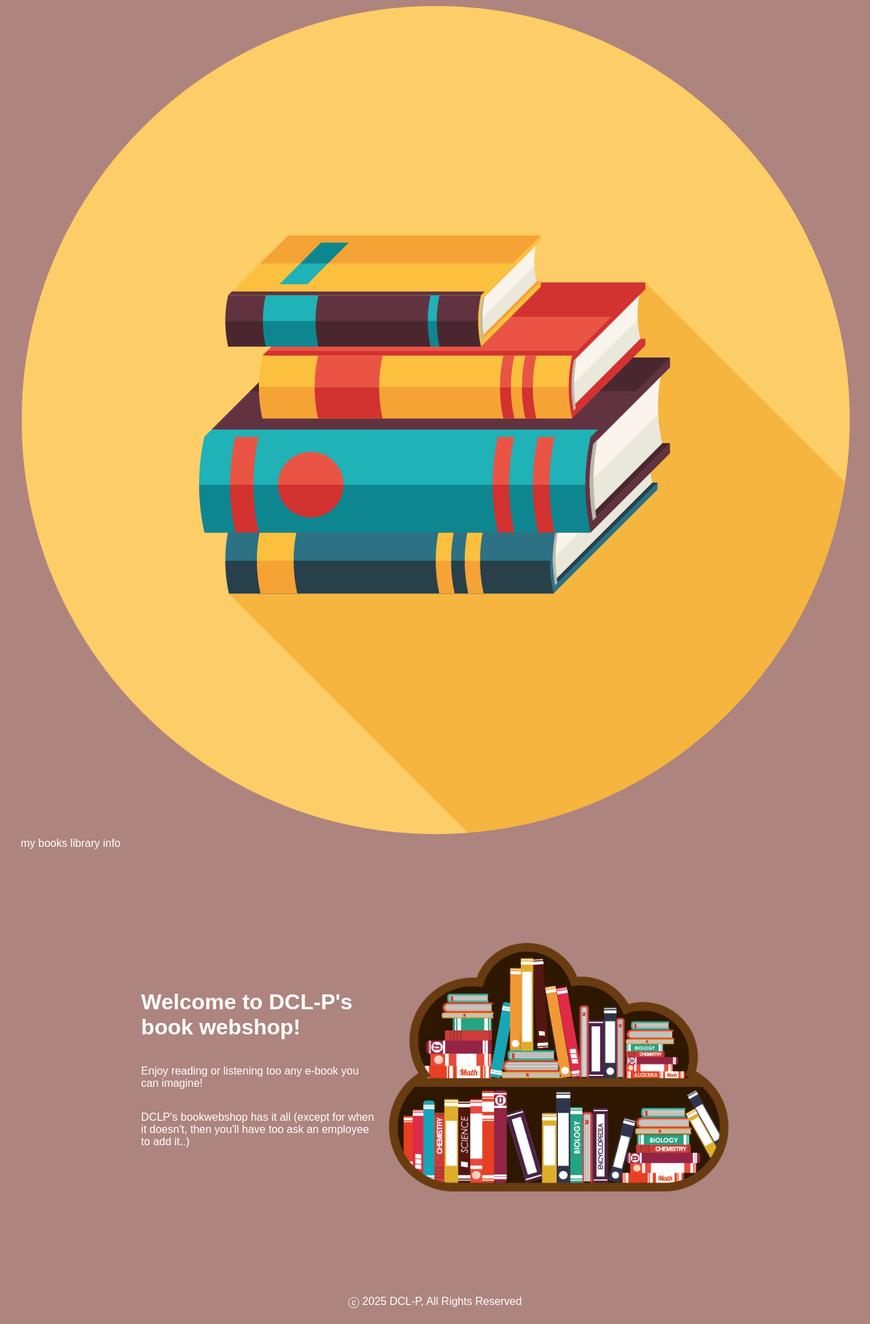
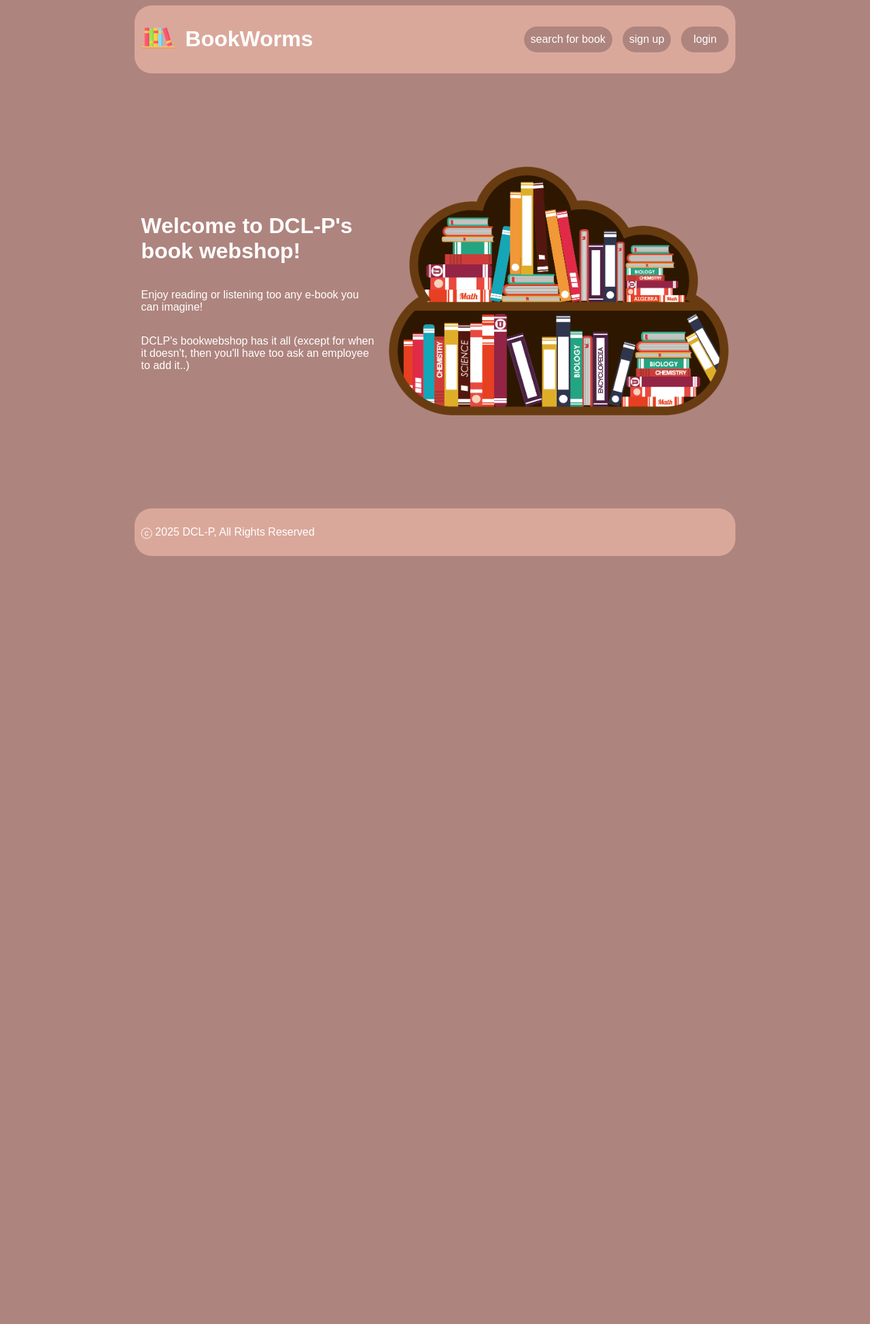
Before and after one commit to DCL-P/book_webshop, a Symfony app: template templates/homepage.html.twig in a window 1280 px wide. Shown: the whole page at 68% size. After the commit the page ends 818 px from the top, so only its background shows below. Run offline with Twig, Linux system fonts and the light colour scheme; the template is opened without the code that fills it, so the values that code supplies are empty; some libraries are stand-ins or nearby versions.

Commit message:
adjusted header and footer structure
made the header and footer look a little nicer :)

The header now includes a link too search for all the books, to login in and too sign in (these pages will be made later on)

```diff
--- a/templates/template_fragments/footer.html.twig
+++ b/templates/template_fragments/footer.html.twig
@@ -1,5 +1,5 @@
-<footer id="m_header_container">
-    <nav id="m_header_content">
+<footer class="m_container">
+    <div class="m_content">
         <p>ⓒ 2025 DCL-P, All Rights Reserved</p>
-    </nav>
+    </div>
 </footer>
--- a/templates/template_fragments/header.html.twig
+++ b/templates/template_fragments/header.html.twig
@@ -1,12 +1,15 @@
-<header id="m_header_container">
-    <nav id="m_header_content">
-        <section>
-            <img id="header_icon" alt="list_icon" src="{{asset('images/library_icon.png')}}">
-        </section>
-        <section id="header_links_container">
-            <a class="header_links">my books</a>
-            <a class="header_links">library</a>
-            <a class="header_links">info</a>
-        </section>
-    </nav>
+<header class="m_container">
+    <div class="m_content">
+        <div class="item_container">
+            <a href="./index.php">
+                <img id="icon" alt="library_icon" src="{{asset('images/header_library_icon.png')}}">
+            </a>
+            <h1>BookWorms</h1>
+        </div>
+        <nav class="item_container">
+            <a class="links" href="">search for book</a>
+            <a class="links" href="">sign up</a>
+            <a class="links" href="">login</a>
+        </nav>
+    </div>
 </header>
```
